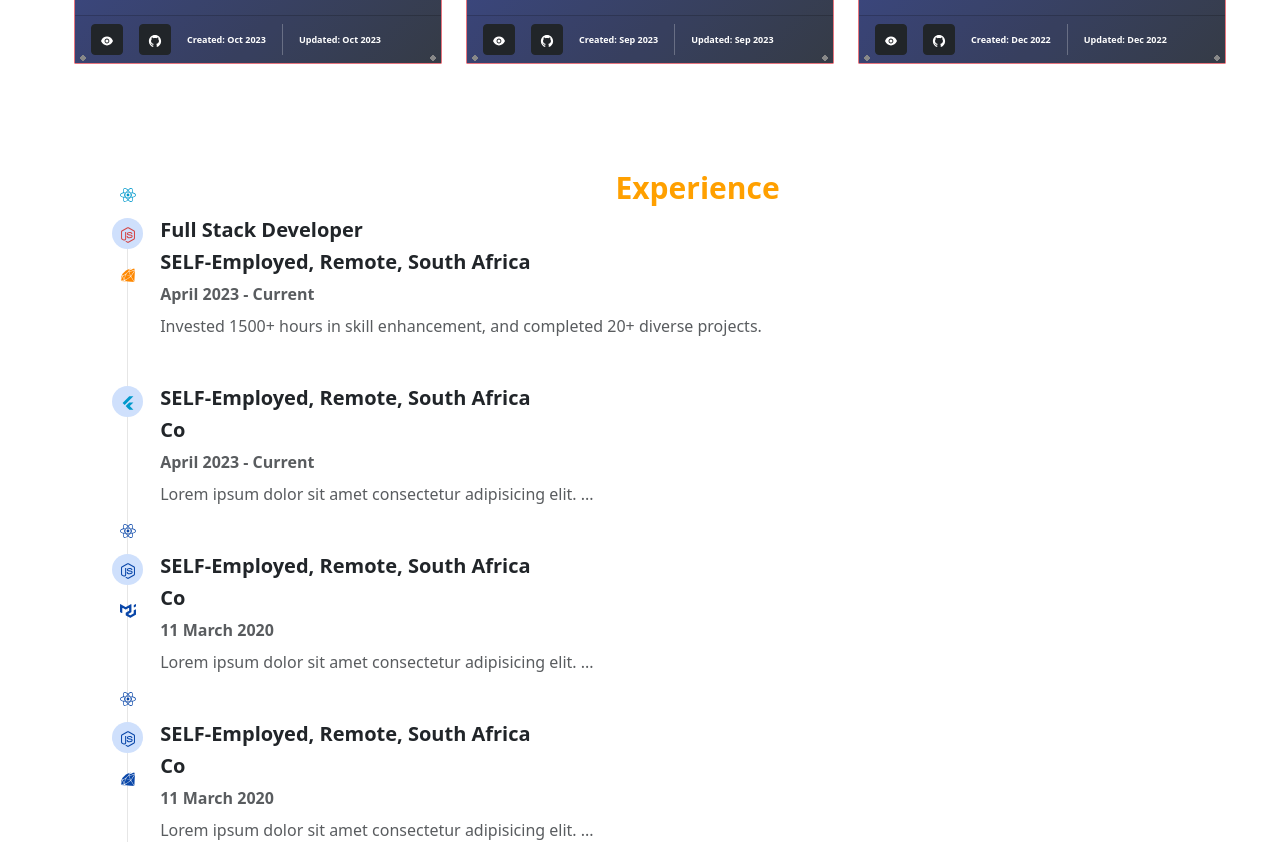
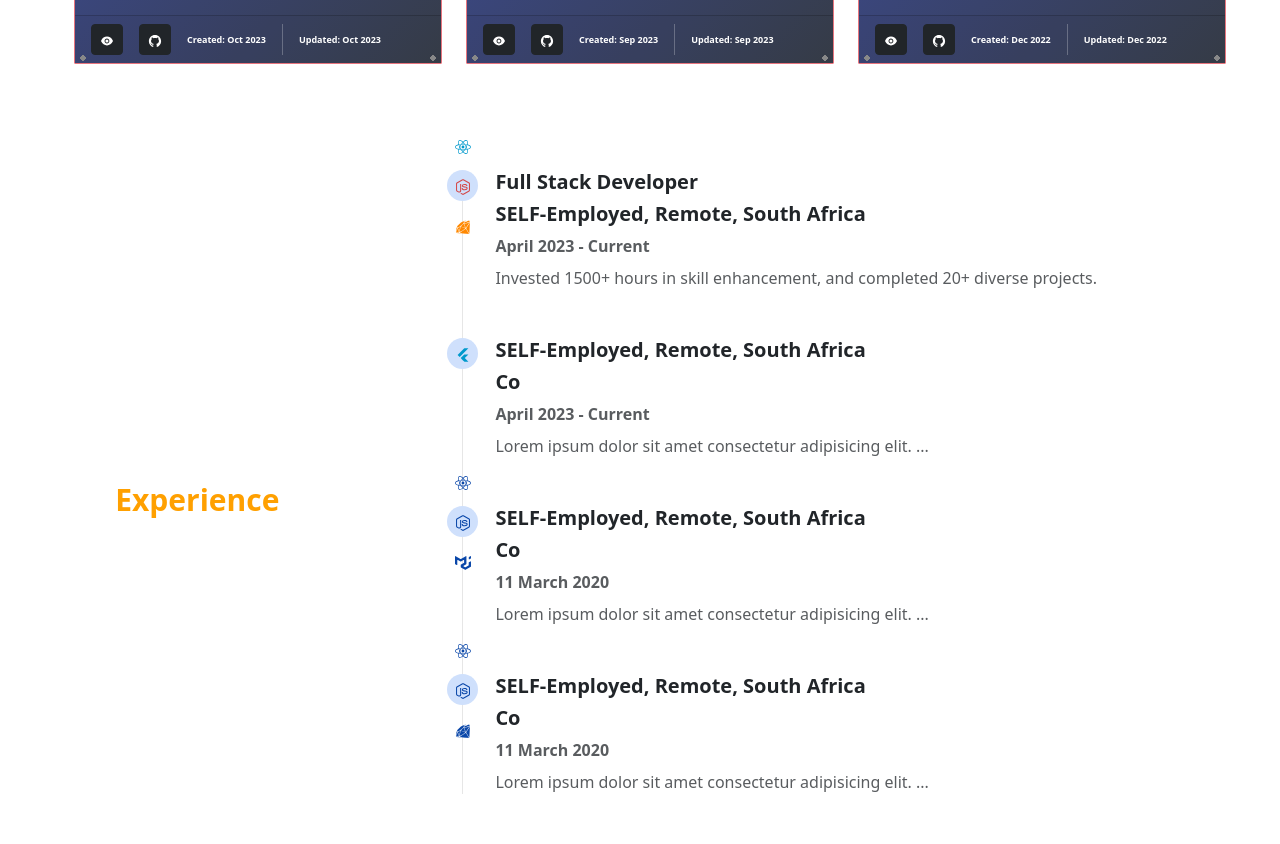
Before and after one commit to RileyManda/portfolio-v1, a React (Vite) app: page / in a window 1280 px wide. Shown: the part 1800-2644 px from the top of the page. Built offline with nearby package versions, Linux system fonts and the light colour scheme; a web font is replaced by a local one.

Commit message:
Centered experience

```diff
--- a/src/components/Experience.jsx
+++ b/src/components/Experience.jsx
@@ -1,18 +1,18 @@
-import Container from "react-bootstrap/Container";
+import { Container } from "react-bootstrap";
 import experienceData from "../api/experienceData";
-import Stack from 'react-bootstrap/Stack'
+import Stack from 'react-bootstrap/Stack';
 
 const Experience = () => {
   return (
     <div className="experience-container">
-    <Container fluid className="py-5">
-        <div className="section-title">
+      <div className="section-title py-5 d-flex justify-content-center align-items-center">
         <h2>Experience</h2>
       </div>
+      <Container fluid className="py-5 d-flex justify-content-center align-items-center">
         <div className="main-timeline">
           <ul className="timeline-with-icons">
             {experienceData.map((experience, index) => (
-            <li className="timeline-item mb-5" key={index}>
+              <li className={`timeline-item mb-5 ${index % 2 === 0 ? 'left' : 'right'}`} key={index}>
                 <Stack direction="vertical" gap={3} className="timeline-icon">
                   {experience.icons.map((icon, i) => (
                     <div key={i} style={{ color: experience.iconColor[i] }}>
```
Lines whose indentation alone changed are shown as unchanged.
